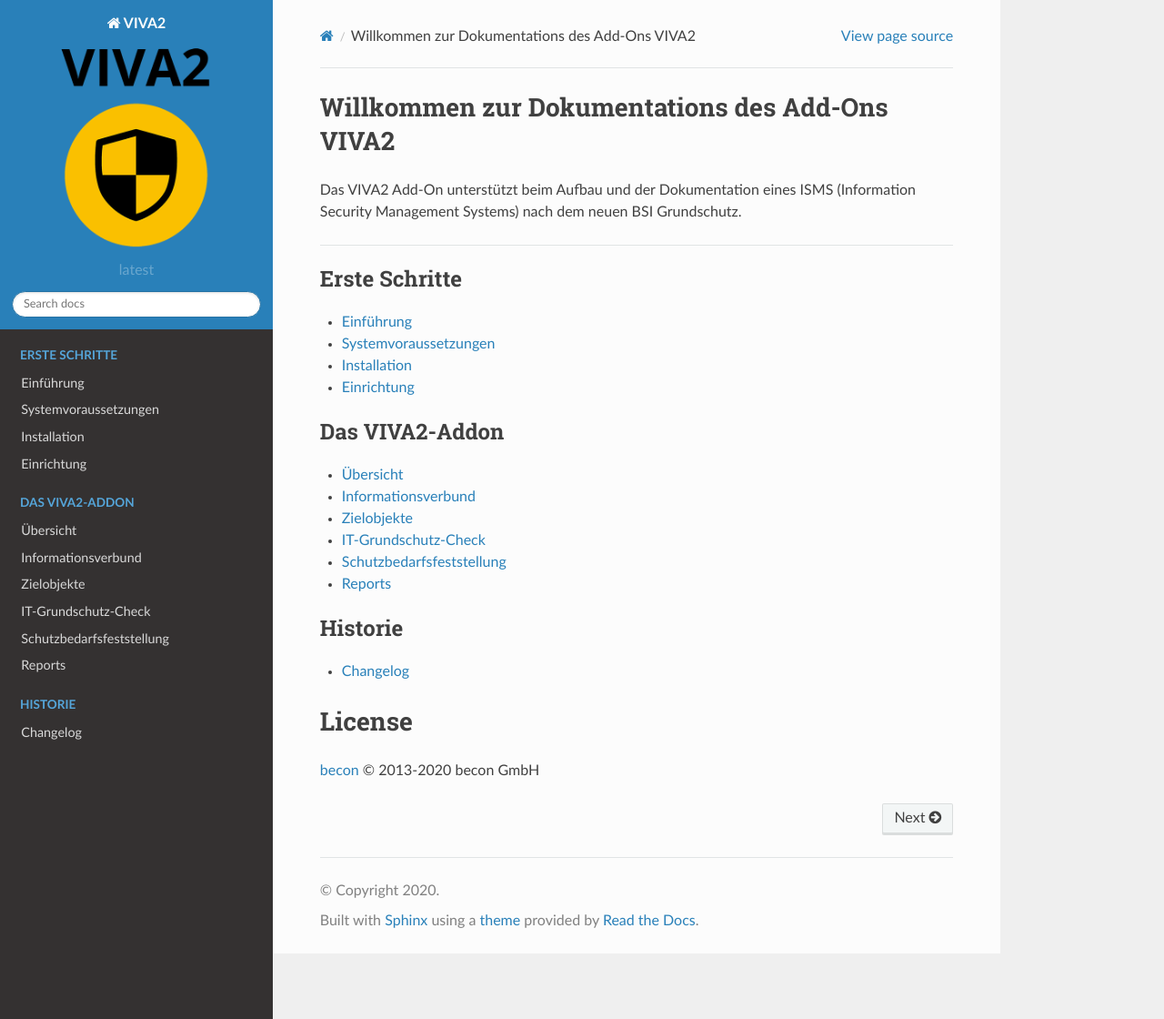
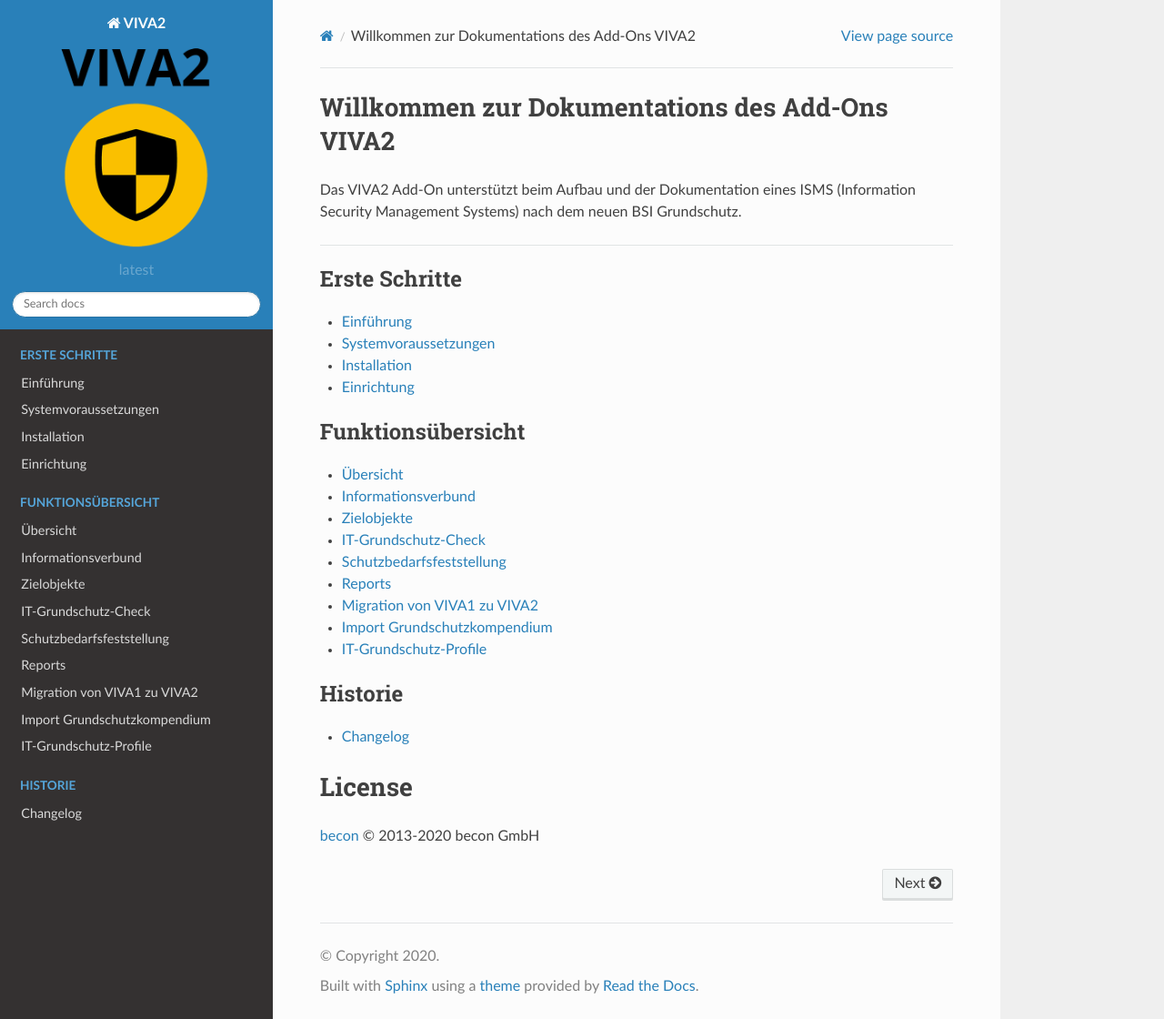
Before and after one commit to becon-de/isms.addon.docs, a Sphinx documentation site: the page built from doc/index.rst, in a window 1280 px wide and 1120 px high. Shown: the whole window at 91% size. Built offline with Sphinx 7.4.7 and the Read the Docs theme 2.0.0, drawn with Linux system fonts in a browser that asks for light colours.

Commit message:
VIVA-63: Add three pages to page structure

```diff
--- /dev/null
+++ b/doc/import.rst
@@ -0,0 +1,5 @@
+############################
+Import Grundschutzkompendium
+############################
+
+Hier entsteht gerade die Online-Dokumentation für das VIVA2-Addon.
--- a/doc/index.rst
+++ b/doc/index.rst
@@ -17,7 +17,7 @@
 
 .. toctree::
     :maxdepth: 1
-    :caption: Das VIVA2-Addon
+    :caption: Funktionsübersicht
 
     uebersicht
     informationsverbund
@@ -25,6 +25,9 @@
     it-grundschutz-check
     schutzbedarfsfeststellung
     reports
+    migration
+    import
+    profile
 
 .. toctree::
     :maxdepth: 1
--- /dev/null
+++ b/doc/migration.rst
@@ -0,0 +1,5 @@
+############################
+Migration von VIVA1 zu VIVA2
+############################
+
+Hier entsteht gerade die Online-Dokumentation für das VIVA2-Addon.
--- /dev/null
+++ b/doc/profile.rst
@@ -0,0 +1,5 @@
+######################
+IT-Grundschutz-Profile
+######################
+
+Hier entsteht gerade die Online-Dokumentation für das VIVA2-Addon.
```
